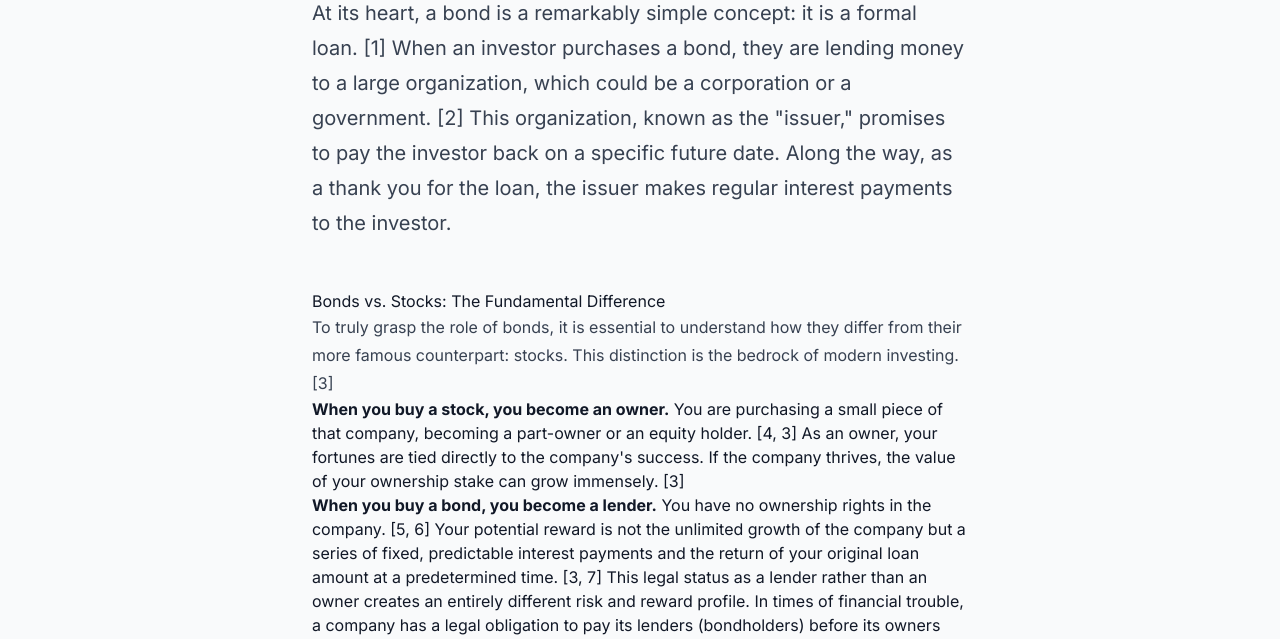
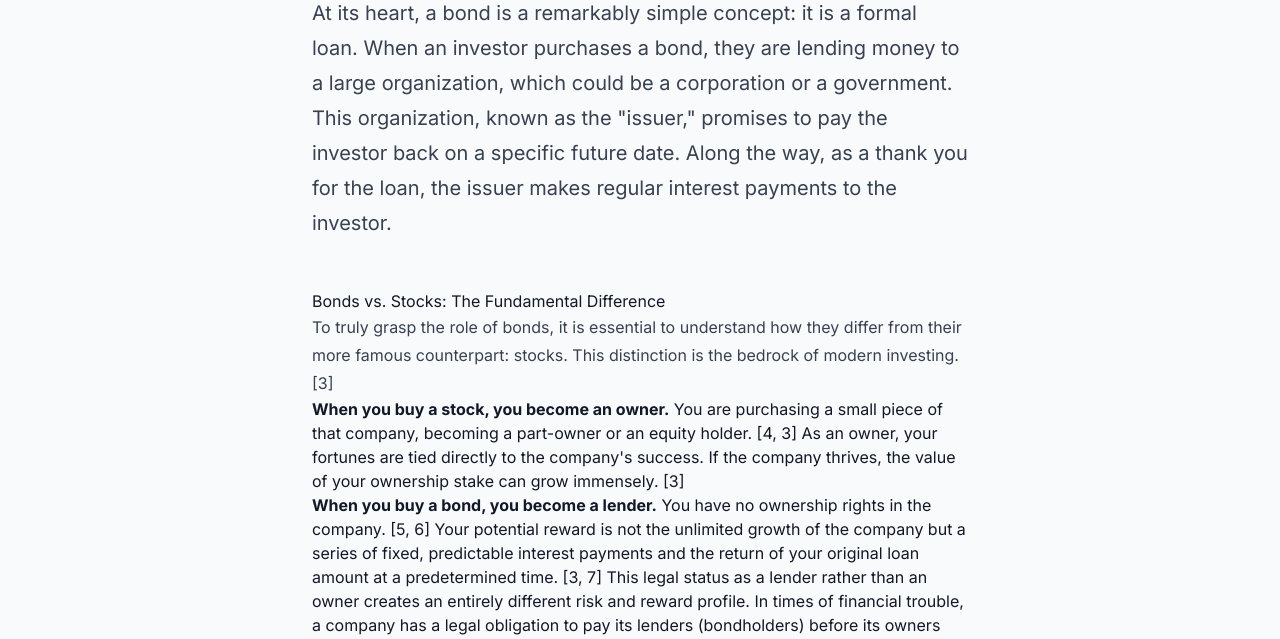
Before and after one commit to yyyprojects/whatisabond3, a plain HTML site: page index.html in a window 1280 px wide. Shown: the part 156-795 px from the top of the page. Drawn offline with nearby package versions, Linux system fonts and the light colour scheme.

Commit message:
Update index.html

```diff
--- a/index.html
+++ b/index.html
@@ -96,7 +96,7 @@
 
             <section id="introduction" class="mb-16">
                 <h1 class="text-4xl font-extrabold">More Than Just an IOU</h1>
-                <p class="text-xl text-gray-500">At its heart, a bond is a remarkably simple concept: it is a formal loan. [1] When an investor purchases a bond, they are lending money to a large organization, which could be a corporation or a government. [2] This organization, known as the "issuer," promises to pay the investor back on a specific future date. Along the way, as a thank you for the loan, the issuer makes regular interest payments to the investor. </p>
+                <p class="text-xl text-gray-500">At its heart, a bond is a remarkably simple concept: it is a formal loan. When an investor purchases a bond, they are lending money to a large organization, which could be a corporation or a government. This organization, known as the "issuer," promises to pay the investor back on a specific future date. Along the way, as a thank you for the loan, the issuer makes regular interest payments to the investor. </p>
 
                 <h2 class="mt-12">Bonds vs. Stocks: The Fundamental Difference</h2>
                 <p>To truly grasp the role of bonds, it is essential to understand how they differ from their more famous counterpart: stocks. This distinction is the bedrock of modern investing. [3]</p>
```
